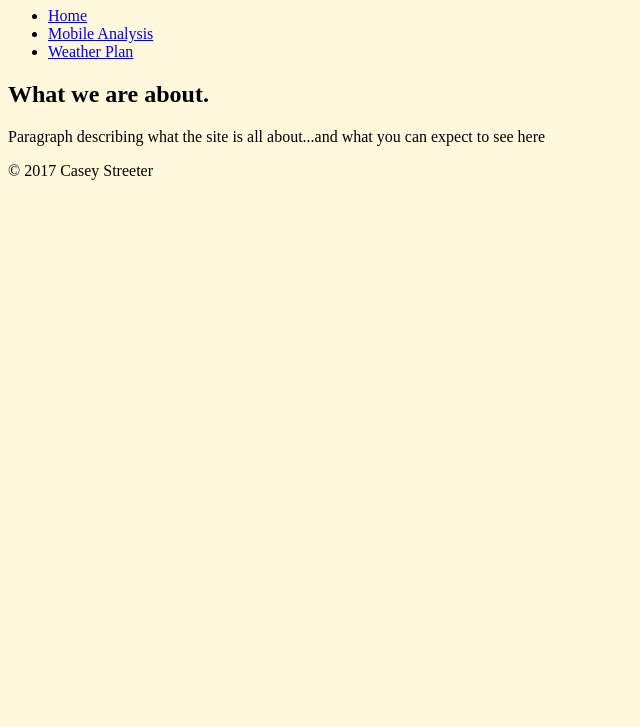
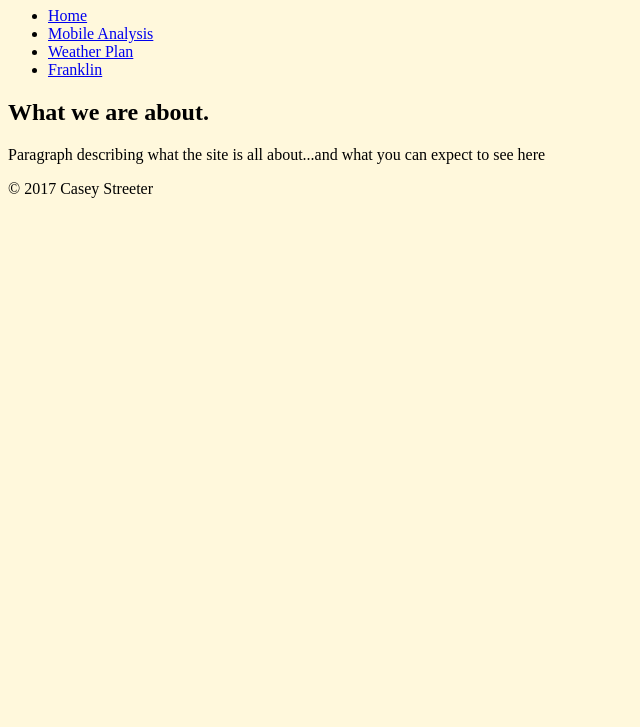
Before and after one commit to cstreet14/cstreet14.github.io, a plain HTML site: page index.html in a window 1280 px wide. Shown: the part 73-800 px from the top of the page, without its empty margins (0-640 px from the left). Drawn offline with Linux system fonts and the light colour scheme.

Commit message:
Franklin Link

```diff
--- a/index.html
+++ b/index.html
@@ -20,6 +20,7 @@
                 <li><a href="index.html">Home</a></li>
                 <li><a href="mobileanalysis.html">Mobile Analysis</a></li>
                 <li><a href="/weather/weather-plan.html">Weather Plan</a></li>
+                <li><a href="franklinwireframe.html">Franklin</a></li>
             </ul>
         </nav>
     </header>
```
Also changed, not shown: CIT230/.html (renamed from CIT230/html template CIT 260.html).
